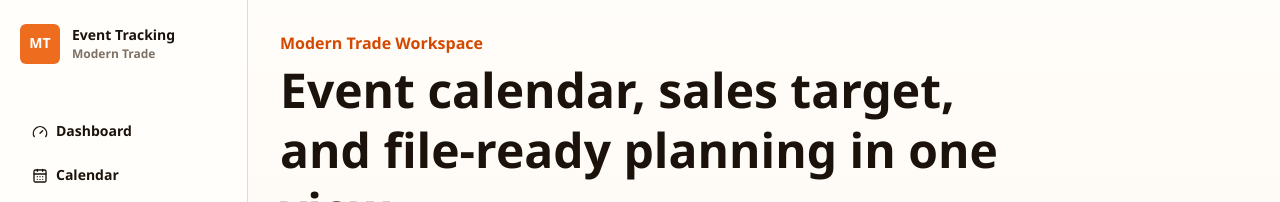
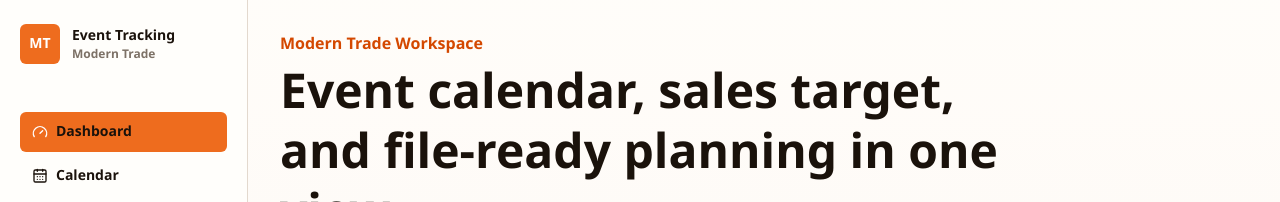
Before and after one commit to Grabbitz/MDT-Event-tracking, a Next.js app: page / in a window 1280 px wide. Shown: the top 202 px of the page. Built offline with nearby package versions, Linux system fonts and the light colour scheme; no server answers; the database is empty.

Commit message:
feat: add navigation active state in AppShell

```diff
--- a/app/layout.tsx
+++ b/app/layout.tsx
@@ -1,21 +1,27 @@
 import type { Metadata } from "next";
 import { AppShell } from "@/components/app-shell";
 import "./globals.css";
+import { createOptionalClient } from "@/lib/supabase/server";
 
 export const metadata: Metadata = {
   title: "Modern Trade Event Tracking",
   description: "Calendar and event workspace for Modern Trade campaigns",
 };
 
-export default function RootLayout({
+export default async function RootLayout({
   children,
 }: Readonly<{
   children: React.ReactNode;
 }>) {
+  const supabase = await createOptionalClient();
+  const {
+    data: { user },
+  } = supabase ? await supabase.auth.getUser() : { data: { user: null } };
+
   return (
     <html lang="th">
       <body>
-        <AppShell>{children}</AppShell>
+        <AppShell userEmail={user?.email ?? null}>{children}</AppShell>
       </body>
     </html>
   );
--- a/components/app-shell.tsx
+++ b/components/app-shell.tsx
@@ -1,9 +1,11 @@
+"use client";
+
 import Link from "next/link";
+import { usePathname } from "next/navigation";
 import { CalendarDays, Gauge, ListFilter, LogIn, LogOut, Plus, Settings2 } from "lucide-react";
 import type { ReactNode } from "react";
 import { signOut } from "@/app/actions/auth";
 import { isSupabaseConfigured } from "@/lib/env";
-import { createOptionalClient } from "@/lib/supabase/server";
 
 const navItems = [
   { href: "/", label: "Dashboard", icon: Gauge },
@@ -13,11 +15,14 @@ const navItems = [
   { href: "/settings/channels", label: "Channels", icon: Settings2 },
 ];
 
-export async function AppShell({ children }: { children: ReactNode }) {
-  const supabase = await createOptionalClient();
-  const {
-    data: { user },
-  } = supabase ? await supabase.auth.getUser() : { data: { user: null } };
+export function AppShell({
+  children,
+  userEmail
+}: {
+  children: ReactNode;
+  userEmail: string | null;
+}) {
+  const pathname = usePathname();
 
   return (
     <div className="min-h-screen lg:grid lg:grid-cols-[248px_1fr]">
@@ -36,13 +41,21 @@ export async function AppShell({ children }: { children: ReactNode }) {
           <nav className="flex gap-1 overflow-x-auto lg:flex-1 lg:flex-col lg:pt-8">
             {navItems.map((item) => {
               const Icon = item.icon;
+              const isActive = item.href === "/"
+                ? pathname === "/"
+                : pathname.startsWith(item.href);
+
               return (
                 <Link
                   href={item.href}
                   key={item.href}
-                  className="hover:bg-panel-soft flex min-h-10 shrink-0 items-center gap-2 rounded-md px-3 text-sm font-bold text-[oklch(0.34_0.03_65)] transition"
+                  className={`flex min-h-10 shrink-0 items-center gap-2 rounded-md px-3 text-sm font-bold transition ${
+                    isActive
+                      ? "bg-accent text-white"
+                      : "hover:bg-panel-soft text-[oklch(0.34_0.03_65)]"
+                  }`}
                 >
-                  <Icon aria-hidden className="h-4 w-4" />
+                  <Icon aria-hidden className={`h-4 w-4 ${isActive ? "text-white" : ""}`} />
                   <span>{item.label}</span>
                 </Link>
               );
@@ -52,8 +65,8 @@ export async function AppShell({ children }: { children: ReactNode }) {
           <div className="border-line hidden rounded-md border bg-panel-soft p-3 text-xs text-muted lg:block">
             {isSupabaseConfigured() ? (
               <div className="space-y-3">
-                <p className="font-bold text-foreground">{user?.email ?? "Not signed in"}</p>
-                {user ? (
+                <p className="font-bold text-foreground">{userEmail ?? "Not signed in"}</p>
+                {userEmail ? (
                   <form action={signOut}>
                     <button type="submit" className="flex items-center gap-2 font-black text-accent-strong">
                       <LogOut aria-hidden className="h-3.5 w-3.5" />
```
